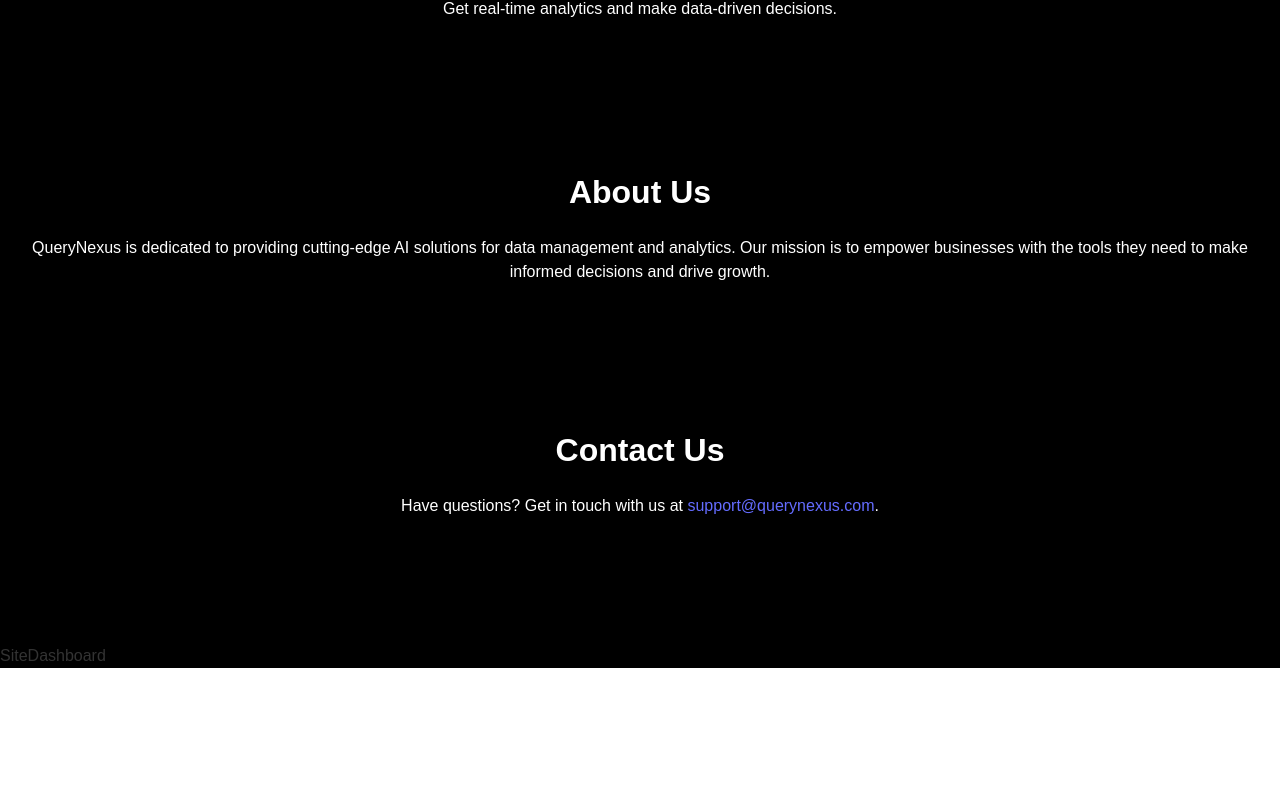
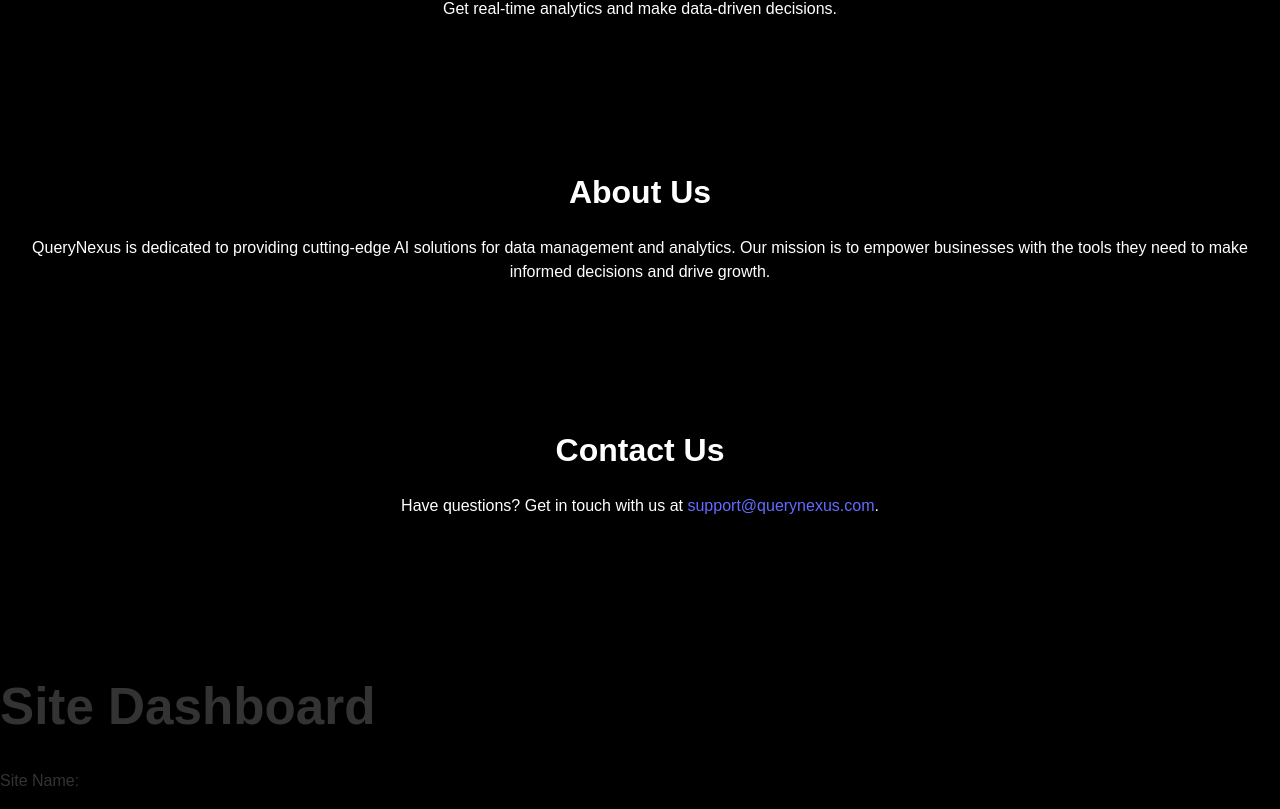
Before and after one commit to QueryNexus/frontend, a React (Vite) app: page /site-dashboard in a window 1280 px wide. Shown: the part 944-1753 px from the top of the page. Before the commit the page ends 1612 px from the top, so only its background shows below. Built offline with nearby package versions, Linux system fonts and the light colour scheme; no server answers.

Commit message:
nav links update

```diff
--- a/src/components/MainPage.jsx
+++ b/src/components/MainPage.jsx
@@ -5,12 +5,14 @@
 import { useAuth0 } from "@auth0/auth0-react";
 import AddSite from './AddSite';
 import CreateCompany from './CreateCompany';
+import SiteDashboard from './SiteDashboard';
 
 function MainPage() {
   const { user, isAuthenticated } = useAuth0();
   const [showAddSite, setShowAddSite] = useState(false);
   const [isCompany, setIsCompany] = useState(false);
   const [companyData, setCompanyData] = useState({id: '', name: ''});
+  const [selectedSite, setSelectedSite] = useState(null);
 
   // const [showSite, setShowSite] = useState(false);
 
@@ -20,6 +22,10 @@
 
   const handleCloseAddSite = () => {
     setShowAddSite(false);
+  };
+
+  const handleSiteClick = (site) => {
+    setSelectedSite(site);
   };
 
   useEffect(() => {
@@ -84,9 +90,13 @@
     <>
       {isCompany && (
       <div className="main-page">
+        {/* Render SiteDashboard if a site is selected */}
+        {selectedSite ? (
+          <SiteDashboard siteName={selectedSite.name} />
+        ) : (
+          <>
             <div className="top">
               <img src={user_image} alt="user image" className="user-logo"/>
-
               <div className="user-info">
                 <p>Company ID : {companyData.id}</p>
                 <p>Company Name : {companyData.name}</p>
@@ -99,7 +109,7 @@
               <p>My Websites</p>
               <ul>
                 {websites.map((website, index) => (
-              <li key={index} id="sites">
+                  <li key={index} id="sites" onClick={() => handleSiteClick(website)}>
                     {website.name} : <a href={website.url} target="_blank" rel="noopener noreferrer">{website.url}</a>
                   </li>
                 ))}
@@ -126,6 +136,8 @@
               handleInputChange={handleInputChange}
               newWebsite={newWebsite}
             />
+          </>
+        )}
       </div>
       )}
 
--- a/src/components/SiteDashboard.jsx
+++ b/src/components/SiteDashboard.jsx
@@ -1,9 +1,13 @@
-import React from 'react'
+import React from 'react';
 
-function SiteDashboard() {
+function SiteDashboard({ siteName }) {
   return (
-    <div>SiteDashboard</div>
-  )
+    <div className="site-dashboard">
+      <h1>Site Dashboard</h1>
+      <p>Site Name: {siteName}</p>
+      {/* Add more details and functionalities for the site dashboard here */}
+    </div>
+  );
 }
 
-export default SiteDashboard
+export default SiteDashboard;
```
Also changed, not shown: src/styles/Navbar.css (line endings or trailing spaces). Lines whose indentation alone changed are shown as unchanged.
